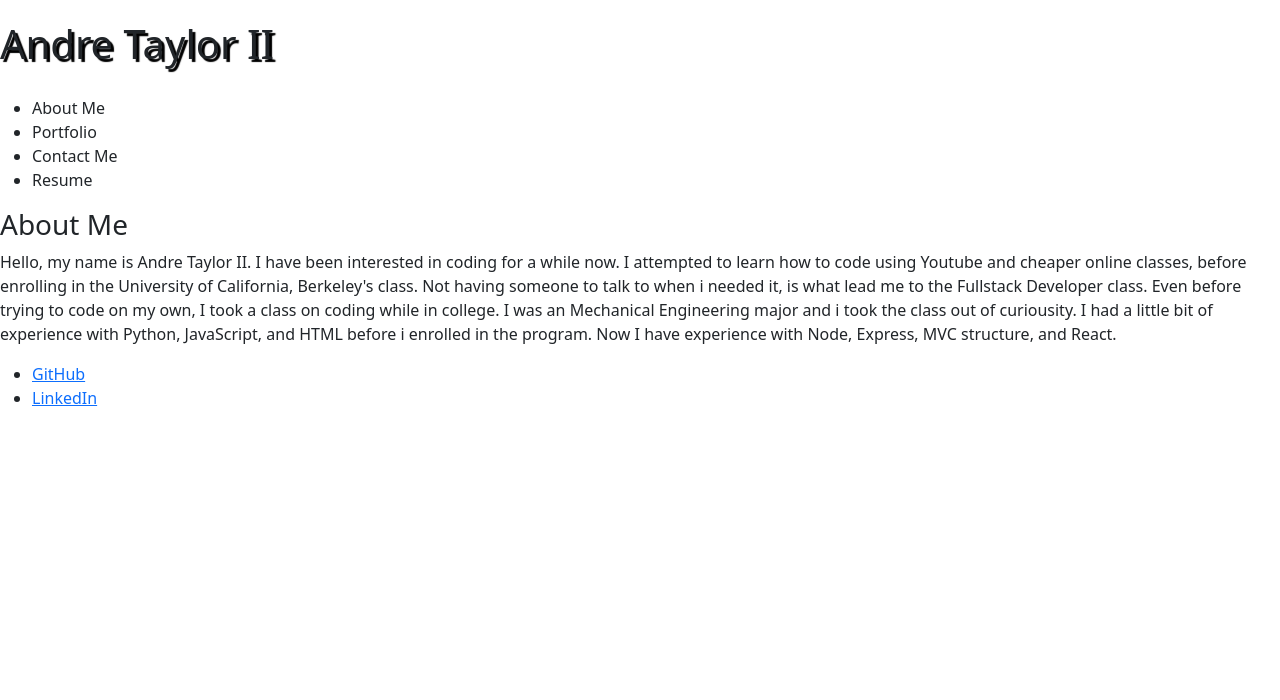
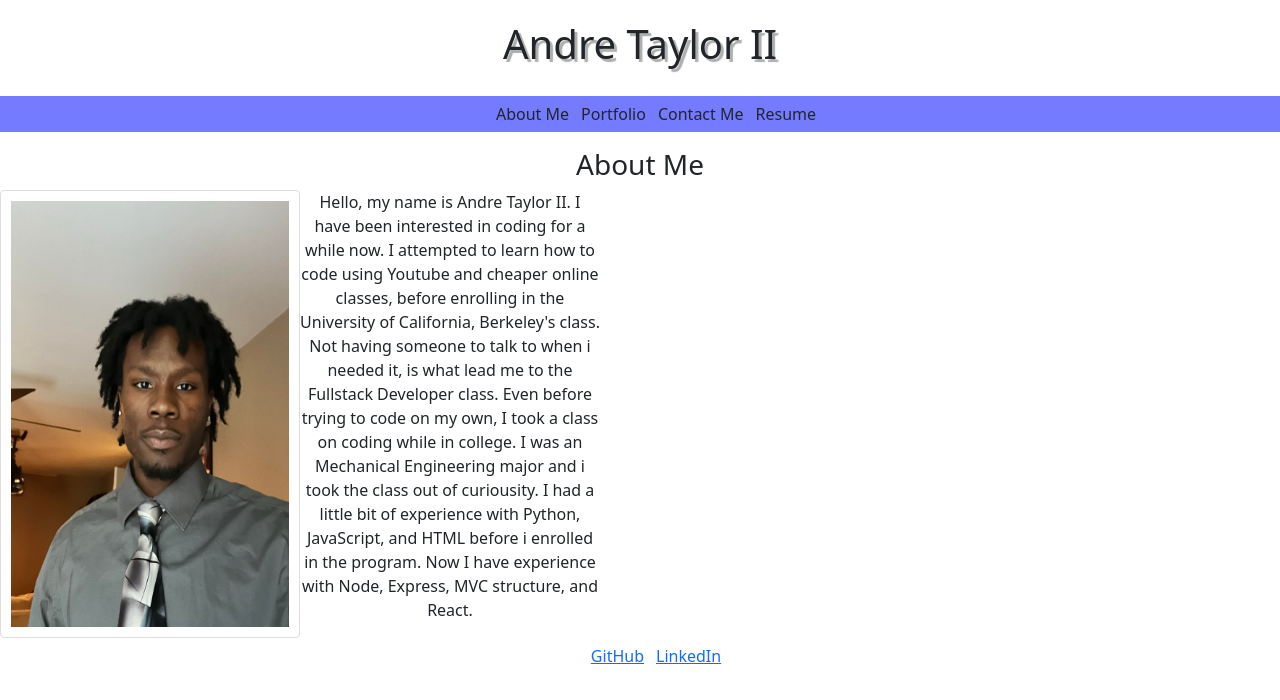
Before and after one commit to Inv-Dre/Portfolio-Using-React, a React (Vite) app: page /About in a window 1280 px wide. Shown: the top 700 px of the page. Built offline with nearby package versions, Linux system fonts and the light colour scheme.

Commit message:
added a pic of me to my about component, added css that made lists inline, add color to my nav bar, center the flex box content on my portfolio, and added a hover color to the nav bar options.

```diff
--- a/src/components/About.jsx
+++ b/src/components/About.jsx
@@ -1,7 +1,11 @@
 function About (){
     return(
-    <div id= "about-me">
-        <h3>About Me</h3>
+    <div>
+        <div>
+        <h3 className="about-me">About Me</h3>
+        </div>
+        <div className="pictext">
+        <img src ="images/Me.jpg" alt='pic of me'/>
         <p>
         Hello, my name is Andre Taylor II.  I have been interested in coding for a while now.
         I attempted to learn how to code using Youtube and cheaper online classes, before enrolling in the
@@ -9,7 +13,7 @@ function About (){
         Even before trying to code on my own, I took a class on coding while in college. I was an Mechanical Engineering major and i took the class out of curiousity.
         I had a little bit of experience with Python, JavaScript, and HTML before i enrolled in the program. Now I have experience with Node, Express, MVC structure, and React.
         </p>
-
+        </div>
     </div>
     )
 }
--- a/src/components/Footer.jsx
+++ b/src/components/Footer.jsx
@@ -1,6 +1,6 @@
 function Footer() {
   return (
-    <div>
+    <div className='footer'>
       <ul>
         <li>
           <a href="github.com/Inv-Dre">GitHub</a>
--- a/src/components/Navigation.jsx
+++ b/src/components/Navigation.jsx
@@ -5,7 +5,7 @@ function Navigation () {
     const currentPage = useLocation().pathname;
 
     return (
-        <nav className='nav-bar'>
+        <nav className='nav-bar' >
             <ul>
                 <li>
                     <Link
--- a/src/index.css
+++ b/src/index.css
@@ -12,22 +12,53 @@
   -moz-osx-font-smoothing: grayscale;
   -webkit-text-size-adjust: 100%;
 }
+.about-me {
+text-align: center;
+}
+.footer{
+  text-align: center;
+}
+.pictext{
+  width:600px;
+  display:inline-block;
+  text-align: center;
+  display:flex;
+  justify-content: center;
+}
 .portfolio {
   text-align: center;
 }
 .flex-container {
   display: flex;
-  flex-wrap:wrap
+  flex-wrap:wrap;
+  justify-content: center;
+
 
 }
 .projects{
-  margin: 40px;
-  padding:5px;
+  margin: 5px;
+  padding:0px;
 }
 .description{
   margin: 10px;
+  padding: 0px;
   width: 300px;
   height: 150px;
+}
+.nav-bar{
+  background-color: #747bff;
+  text-align: center;
+}
+li{
+  margin:2px;
+  padding: 4px;
+  display:inline-block
+}
+li:hover{
+  color:#ddd
+}
+ul{
+  list-style-type: none;
 }
 
 a {
@@ -40,17 +71,15 @@ a:hover {
 }
 
 h1 {
-  margin: 0;
+  margin: 0px;
   padding: 20px 0;
-  color: #00539f;
-  text-shadow: 3px 3px 1px black;
+  color: #009f25;
+  text-shadow: 3px 3px 1px rgba(0, 0, 0, 0.322);
   font-size: 3.2em;
   line-height: 1.1;
-  text-align: left;
+  text-align: center;
 }
-h6 {
-  font-size:x-large;
-}
+
 img {
   border: 1px solid #ddd;
   border-radius: 4px;
```
Also changed, not shown: public/images/LinkedIn_logo_initials.png.webp (added), public/images/Me.jpg (added).
